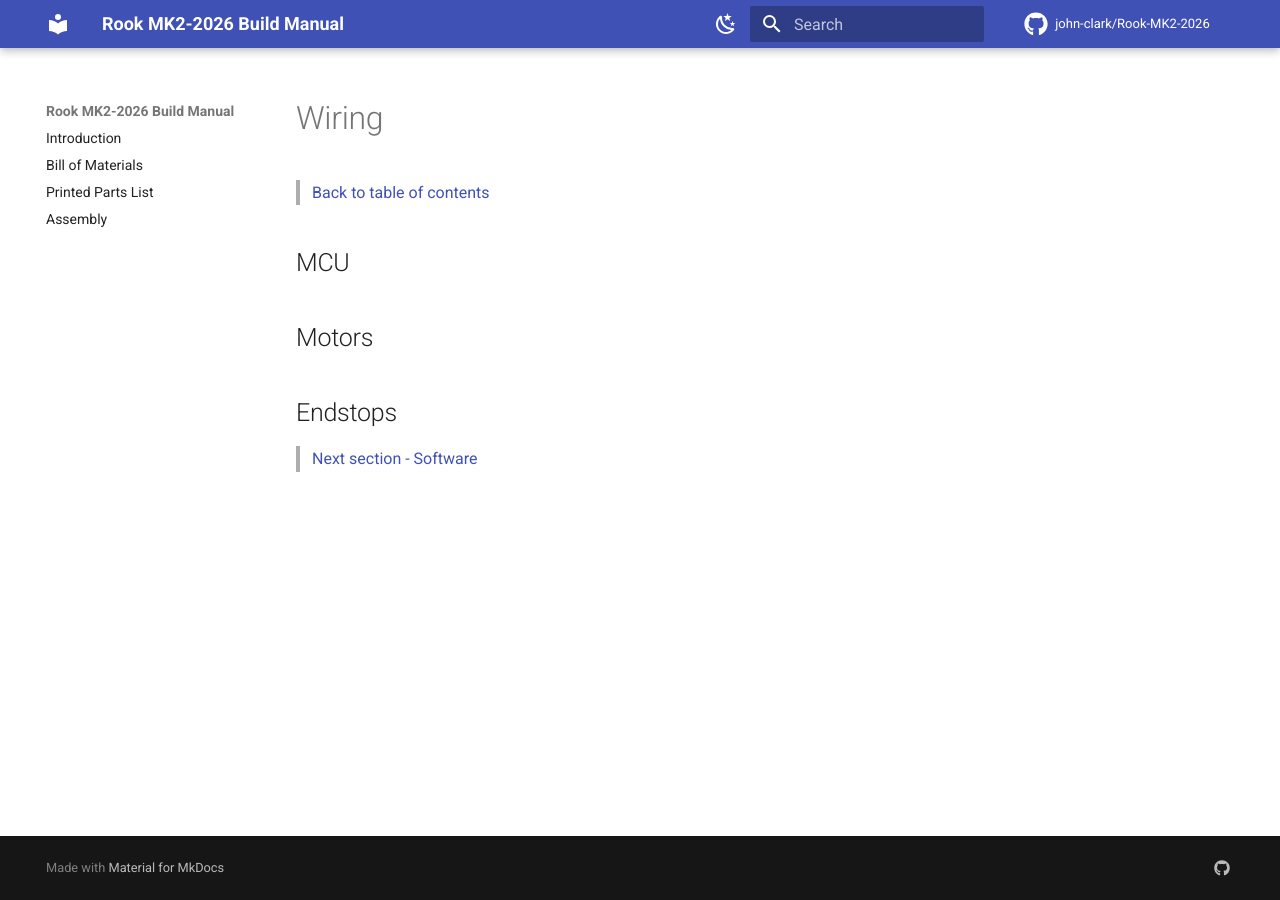
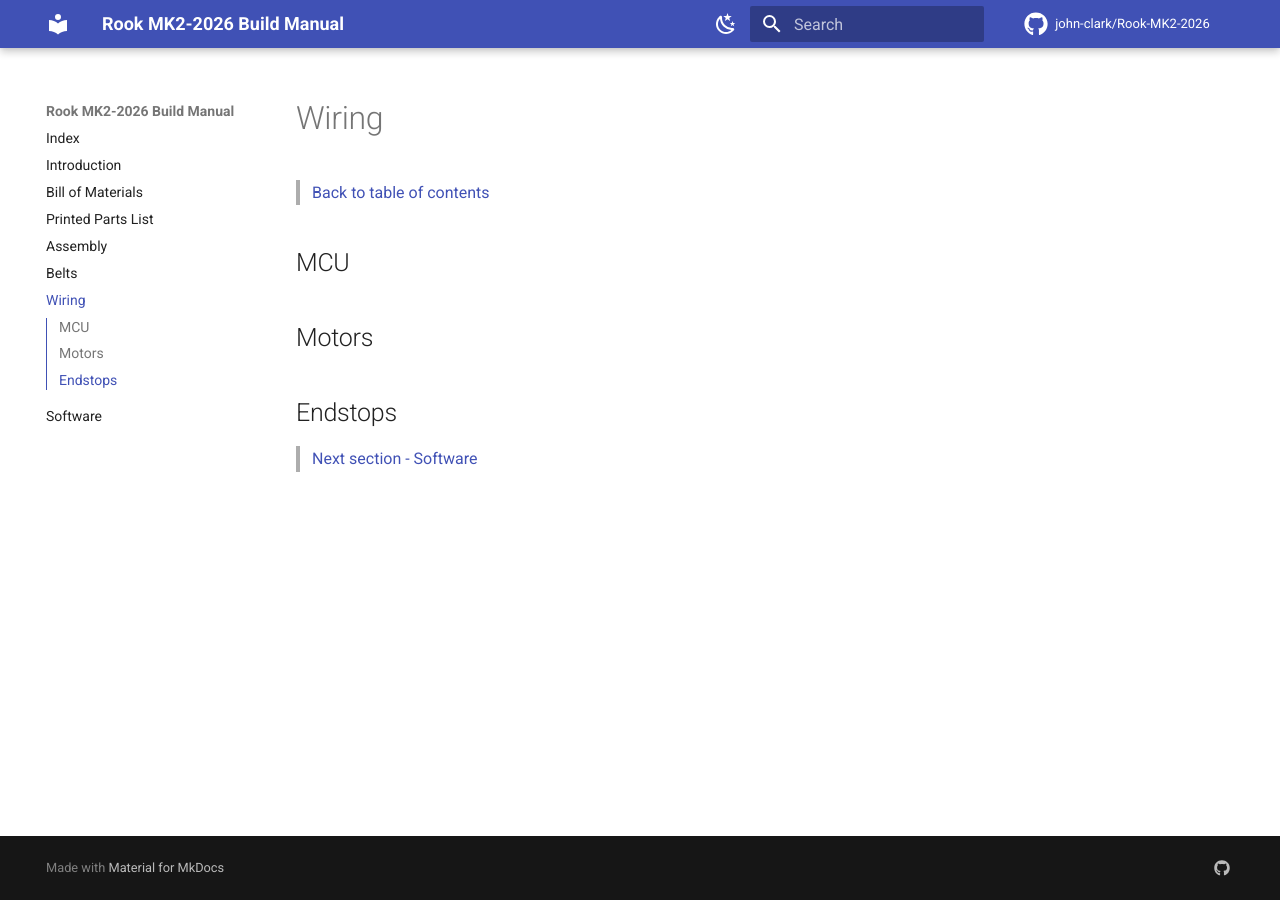
Before and after one commit to john-clark/Rook-MK2-2026, an MkDocs documentation site: the page built from docs/wiring.md, in a window 1280 px wide. Built offline with MkDocs 1.6.1 and Material for MkDocs 9.7.7, drawn with Linux system fonts in a browser that asks for light colours; comment, search, counter and statistics services are not loaded.

Commit message:
Revise mkdocs.yml with new navigation and sections
Updated navigation structure and added new sections for belts, wiring, and software.

```diff
--- a/mkdocs.yml
+++ b/mkdocs.yml
@@ -46,10 +46,14 @@ edit_uri: "edit/main/docs/"
 
 # Navigation / sidebar
 nav:
-  - Introduction: index.md
+  - Index: index.md
+  - Introduction: intro.md
   - Bill of Materials: bom.md
   - Printed Parts List: parts.md
   - Assembly: assembly.md
+  - Belts: belts.md
+  - Wiring: wiring.md
+  - Software: software.md
 
 # Extra plugins
 plugins:
```
